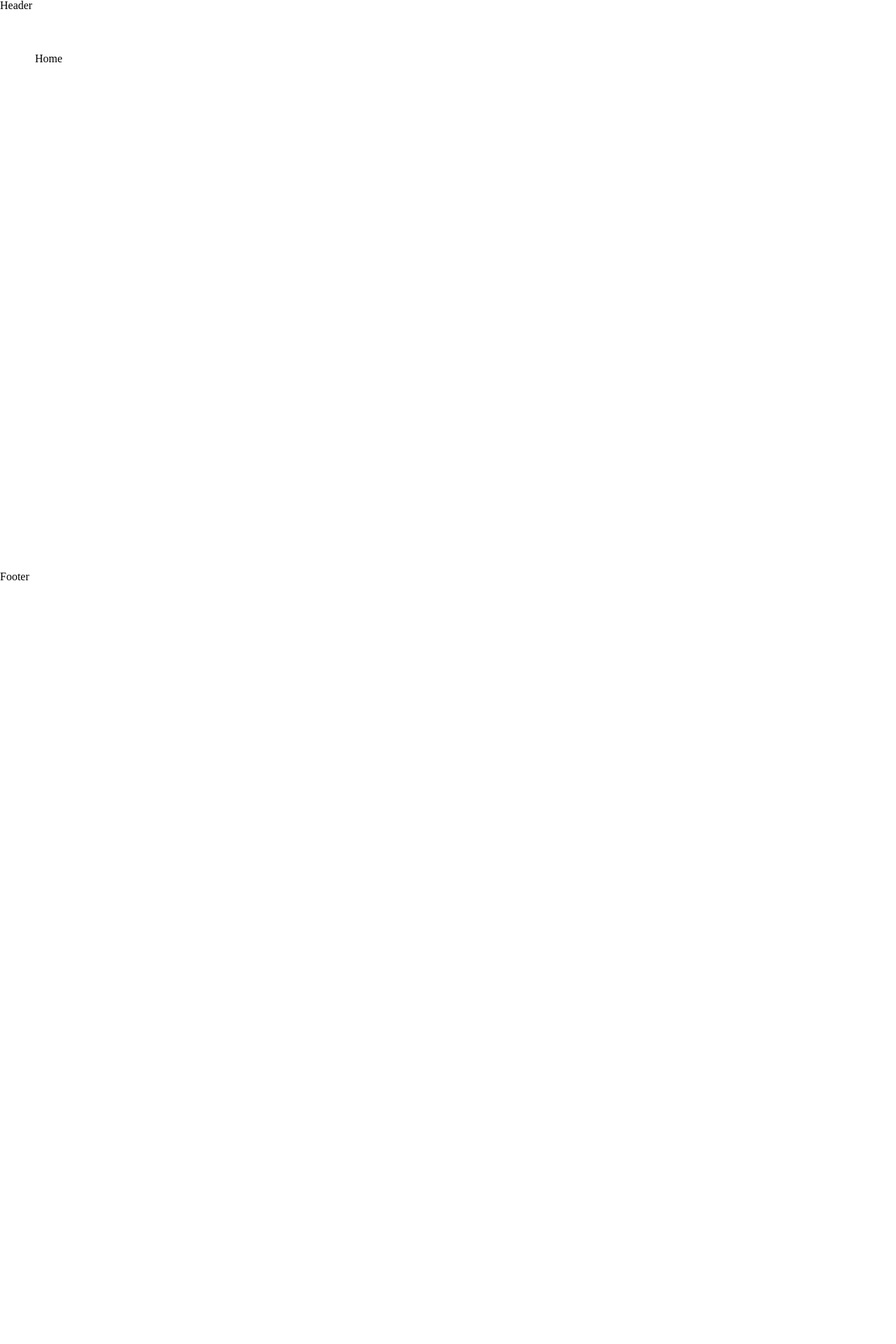
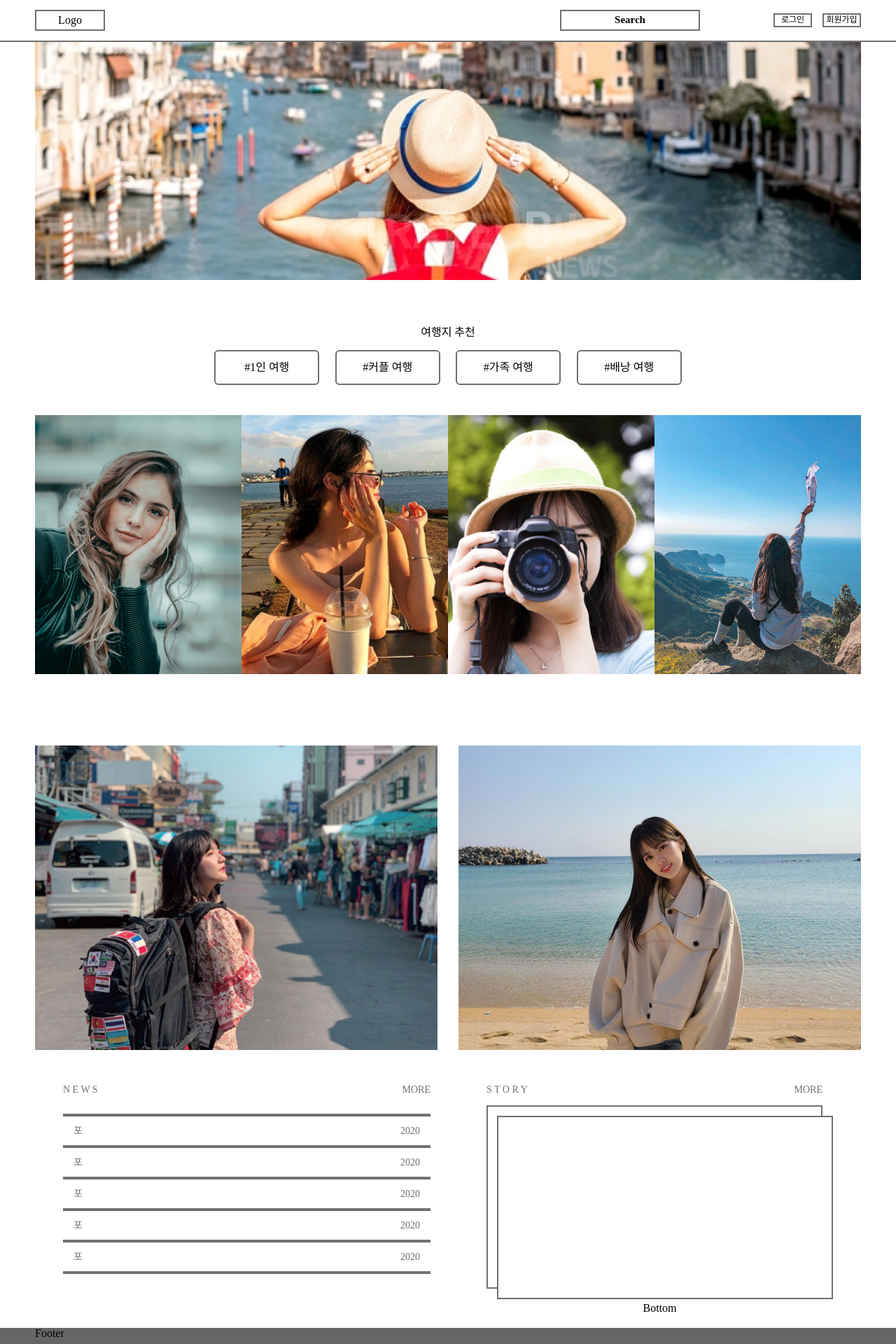
Before and after one commit to tripJL/trip_frontend, a Next.js app: page / in a window 1280 px wide. Shown: the top 1920 px of the page at 70% size. Before the commit the page ends 832 px from the top, so only its background shows below. Built offline with nearby package versions, Linux system fonts and the light colour scheme.

Commit message:
main page 추가

```diff
--- a/components/common/Footer.js
+++ b/components/common/Footer.js
@@ -1,3 +1,24 @@
+import styled from "styled-components";
+
+const Wrapper = styled.footer`
+    width: 100%;
+    height: 138px;
+    display: flex;
+    align-items: center;
+    justify-content: center;
+    background-color: ${(props) => props.theme.gray1};
+`;
+
+const Contents = styled.div`
+    max-width: 1180px;
+    width: 100%;
+    height: 100%;
+`;
+
 export default function Footer() {
-    return <footer>Footer</footer>;
+    return (
+        <Wrapper>
+            <Contents>Footer</Contents>
+        </Wrapper>
+    );
 }
--- a/components/common/Header.js
+++ b/components/common/Header.js
@@ -1,3 +1,81 @@
+import styled from "styled-components";
+import Link from "next/link";
+
+const Wrapper = styled.header`
+    width: 100vw;
+    height: 60px;
+    position: fixed;
+    top: 0;
+    z-index: 9;
+    background-color: ${(props) => props.theme.white};
+    border-bottom: 2px solid ${(props) => props.theme.gray2};
+    display: flex;
+    align-items: center;
+    justify-content: center;
+`;
+
+const Contents = styled.div`
+    width: 100%;
+    max-width: 1180px;
+    height: 100%;
+    display: flex;
+    flex-direction: row;
+    align-items: center;
+    justify-content: space-between;
+`;
+
+const Logo = styled.div`
+    width: 100px;
+    height: 30px;
+    cursor: pointer;
+    border: 2px solid ${(props) => props.theme.gray2};
+    text-align: center;
+    line-height: 25px;
+`;
+
+const SearchInput = styled.div`
+    width: 200px;
+    height: 30px;
+    margin-right: 105px;
+    border: 2px solid ${(props) => props.theme.gray2};
+    font-size: 15px;
+    font-weight: 700;
+    text-align: center;
+    line-height: 25px;
+`;
+
+const LinkWrapper = styled.div`
+    display: flex;
+    flex-direction: row;
+    align-items: center;
+    > a {
+        width: 55px;
+        height: 20px;
+        border: 2px solid ${(props) => props.theme.gray2};
+        font-size: 12px;
+        text-align: center;
+        line-height: 15px;
+    }
+    > :nth-child(2) {
+        margin-right: 15px;
+    }
+`;
+
 export default function Header() {
-    return <header>Header</header>;
+    return (
+        <Wrapper>
+            <Contents>
+                <Logo>Logo</Logo>
+                <LinkWrapper>
+                    <SearchInput>Search</SearchInput>
+                    <Link href={"/login"}>
+                        <a>로그인</a>
+                    </Link>
+                    <Link href={"/join"}>
+                        <a>회원가입</a>
+                    </Link>
+                </LinkWrapper>
+            </Contents>
+        </Wrapper>
+    );
 }
--- a/components/common/Layout.js
+++ b/components/common/Layout.js
@@ -1,11 +1,22 @@
+import styled from "styled-components";
 import Header from "./Header";
 import Footer from "./Footer";
+
+const Wrapper = styled.main`
+    max-width: 1180px;
+    width: 100%;
+    height: auto;
+    min-height: calc(100vh - 60px);
+    display: flex;
+    justify-content: center;
+    margin: 60px auto 0 auto;
+`;
 
 export default function Layout({ children }) {
     return (
         <>
             <Header />
-            <main>{children}</main>
+            <Wrapper>{children}</Wrapper>
             <Footer />
         </>
     );
--- /dev/null
+++ b/components/main/Banner.js
@@ -0,0 +1,16 @@
+import styled from "styled-components";
+import Image from "next/image";
+
+const Wrapper = styled.section`
+    width: 100%;
+    height: 340px;
+    position: relative;
+`;
+
+export default function Banner() {
+    return (
+        <Wrapper>
+            <Image src={"/x1122.png"} layout="fill" />
+        </Wrapper>
+    );
+}
--- /dev/null
+++ b/components/main/News.js
@@ -0,0 +1,52 @@
+import styled from "styled-components";
+
+const Wrapper = styled.article`
+    max-width: 525px;
+    min-height: 300px;
+    width: 100%;
+    height: 100%;
+`;
+
+const Item = styled.div`
+    width: 100%;
+    min-height: 45px;
+    height: auto;
+    border-bottom: 4px solid ${(props) => props.theme.gray2};
+    display: flex;
+    flex-direction: row;
+    justify-content: space-between;
+    align-items: ${(props) => props.align};
+`;
+
+const Text = styled.span`
+    font-size: 14px;
+    color: ${(props) => props.theme.gray2};
+    margin: ${(props) => props.margin};
+`;
+
+const data = [
+    { title: "포", date: "2020" },
+    { title: "포", date: "2020" },
+    { title: "포", date: "2020" },
+    { title: "포", date: "2020" },
+    { title: "포", date: "2020" },
+];
+
+export default function News() {
+    return (
+        <Wrapper>
+            <Item>
+                <Text margin={"0 0 15px 0"}>N E W S</Text>
+                <Text margin={"0 0 15px 0"}>MORE</Text>
+            </Item>
+            {data.map((val, idx) => {
+                return (
+                    <Item key={idx} align={"center"}>
+                        <Text margin={"0 0 0 15px"}>{val.title}</Text>
+                        <Text margin={"0 15px 0 0"}>{val.date}</Text>
+                    </Item>
+                );
+            })}
+        </Wrapper>
+    );
+}
--- /dev/null
+++ b/components/main/Recommend.js
@@ -0,0 +1,84 @@
+import styled from "styled-components";
+import Image from "next/image";
+
+const Wrapper = styled.section`
+    width: 100%;
+    height: auto;
+    display: flex;
+    flex-direction: column;
+    align-items: center;
+`;
+
+const MenuWrapper = styled.article`
+    width: 690px;
+    height: auto;
+    margin-top: 50px;
+    margin-bottom: 10px;
+    display: grid;
+    grid-template-columns: repeat(4, 1fr);
+    grid-template-rows: repeat(2, 1fr);
+    justify-items: center;
+    align-items: center;
+    > :nth-child(1) {
+        justify-self: center;
+        grid-row: 1 / 2;
+        grid-column: 1 / 5;
+    }
+`;
+
+const Menu = styled.div`
+    width: 150px;
+    height: 50px;
+    display: flex;
+    align-items: center;
+    justify-content: center;
+    border-radius: 6px;
+    border: 2px solid ${(props) => props.theme.gray2};
+    cursor: pointer;
+`;
+
+const ImageWrapper = styled.article`
+    width: 100%;
+    height: auto;
+    min-height: 435px;
+    display: flex;
+    flex-direction: row;
+    align-items: center;
+`;
+
+const ImageContainer = styled.div`
+    width: 295px;
+    height: 370px;
+    position: relative;
+    cursor: pointer;
+    :hover {
+        width: 330px;
+        height: 435px;
+    }
+`;
+
+const imageList = ["/x1074.png", "/x1072.png", "/x1166.png", "/x1168.png"];
+const menuList = ["#1인 여행", "#커플 여행", "#가족 여행", "#배낭 여행"];
+
+export default function Recommend() {
+    return (
+        <Wrapper>
+            <MenuWrapper>
+                <div>{"여행지 추천"}</div>
+
+                {menuList.map((val, idx) => {
+                    return <Menu key={idx}>{val}</Menu>;
+                })}
+            </MenuWrapper>
+            <ImageWrapper>
+                {imageList.map((val, idx) => {
+                    return (
+                        <ImageContainer key={idx}>
+                            <Image src={val} layout="fill" />
+                        </ImageContainer>
+                    );
+                })}
+            </ImageWrapper>
+        </Wrapper>
+    );
+}
--- /dev/null
+++ b/components/main/Story.js
@@ -0,0 +1,67 @@
+import styled from "styled-components";
+
+const Wrapper = styled.article`
+    max-width: 495px;
+    min-height: 300px;
+    width: 100%;
+    height: 100%;
+    display: flex;
+    flex-direction: column;
+    align-items: center;
+`;
+
+const Top = styled.div`
+    display: flex;
+    flex-direction: row;
+    justify-content: space-between;
+    align-items: center;
+    width: 100%;
+`;
+
+const Middle = styled.div`
+    width: 100%;
+    height: 100%;
+    position: relative;
+`;
+
+const Contents1 = styled.div`
+    width: 480px;
+    height: 262px;
+    border: 2px solid ${(props) => props.theme.gray2};
+`;
+
+const Contents2 = styled.div`
+    width: 480px;
+    height: 262px;
+    border: 2px solid ${(props) => props.theme.gray2};
+    background-color: ${(props) => props.theme.white};
+    position: absolute;
+    top: 15px;
+    left: 15px;
+`;
+
+const Bottom = styled.div`
+    margin-top: 20px;
+`;
+
+const Text = styled.span`
+    font-size: 14px;
+    color: ${(props) => props.theme.gray2};
+    margin: ${(props) => props.margin};
+`;
+
+export default function Story() {
+    return (
+        <Wrapper>
+            <Top>
+                <Text margin={"0 0 15px 0"}>S T O R Y</Text>
+                <Text margin={"0 15px 15px 0"}>MORE</Text>
+            </Top>
+            <Middle>
+                <Contents1></Contents1>
+                <Contents2></Contents2>
+            </Middle>
+            <Bottom>Bottom</Bottom>
+        </Wrapper>
+    );
+}
--- a/pages/index.js
+++ b/pages/index.js
@@ -1,11 +1,67 @@
-import Link from "next/link";
+import styled from "styled-components";
 import Seo from "../components/common/Seo";
+import Banner from "../components/main/Banner";
+import Recommend from "../components/main/Recommend";
+import Story from "../components/main/Story";
+import News from "../components/main/News";
+import Image from "next/image";
+
+const Wrapper = styled.div`
+    display: flex;
+    flex-direction: column;
+    align-items: center;
+    width: 100%;
+    height: 100%;
+`;
+
+const TemporaryList = styled.section`
+    width: 100%;
+    height: auto;
+    display: flex;
+    flex-direction: row;
+    align-items: center;
+    justify-content: space-between;
+    margin-top: 70px;
+`;
+
+const ImageComtainer = styled.div`
+    position: relative;
+    width: 575px;
+    height: 435px;
+`;
+
+const NoticeList = styled.section`
+    width: 100%;
+    height: auto;
+    display: flex;
+    flex-direction: row;
+    align-items: flex-start;
+    justify-content: space-around;
+    margin: 50px 0 20px 0;
+`;
 
 export default function Home() {
     return (
-        <section>
+        <Wrapper>
             <Seo />
-            <div>Home</div>
-        </section>
+
+            <Banner />
+
+            <Recommend />
+
+            <TemporaryList>
+                <ImageComtainer>
+                    <Image src={"/x1177.png"} layout="fill" />
+                </ImageComtainer>
+                <ImageComtainer>
+                    <Image src={"/x1175.png"} layout="fill" />
+                </ImageComtainer>
+            </TemporaryList>
+
+            <NoticeList>
+                <News />
+                <Story />
+            </NoticeList>
+        </Wrapper>
     );
 }
--- a/styles/GlobalStyles.js
+++ b/styles/GlobalStyles.js
@@ -5,12 +5,6 @@ export const GlobalStyle = createGlobalStyle`
     ${reset};
     *{
         box-sizing: border-box;
-    }
-    main{
-        max-width: 1180px;
-        width: 100%;
-        min-height: calc(100vh - 60px);
-        margin: 60px auto 0 auto;
     }
     a{
         cursor: pointer;
```
